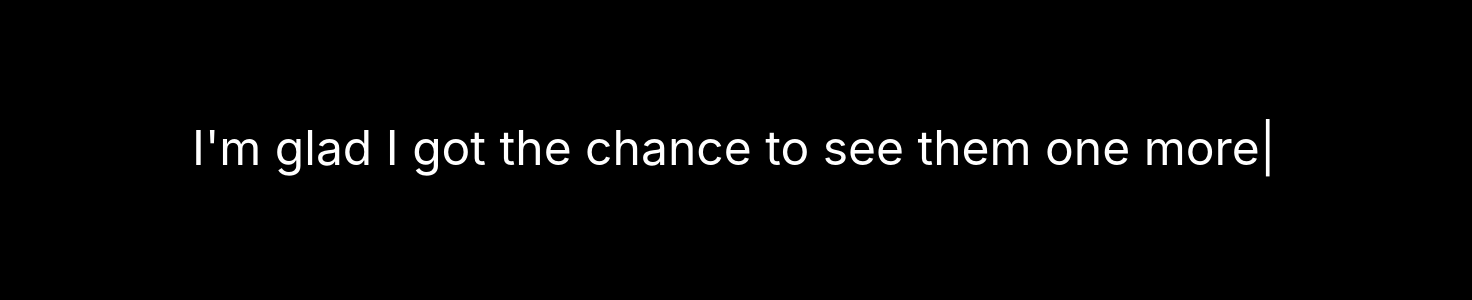
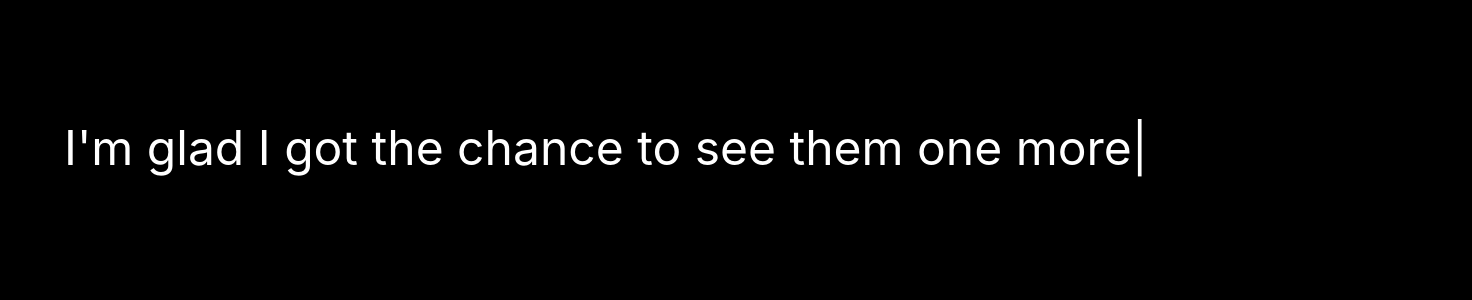
Before and after one commit to joal7299/Capstone, a React (Create React App) app: page /end in a window 1280 px wide. Shown: the top 300 px of the page, 1472 px wide, since content can reach past the window. Built offline with nearby package versions, Linux system fonts and the light colour scheme.

Commit message:
actual final changes!

```diff
--- a/src/components/End.js
+++ b/src/components/End.js
@@ -15,7 +15,7 @@ class End extends React.Component {
         return (
             <div>
                 <div className="typed">
-                    <Typed className="typedIntro" strings={["I'm going to miss all of them so much.","I'm glad I got the chance to see them one more time.","It makes me feel better that they have each other to rely on,", "I just wish I had a little more time.", "I'm really thankful I was able to help the move on before I go.", "I'll see you all soon, I'm sure.","goodbye."]}
+                    <Typed className="typedEnd" strings={["I'm going to miss all of them so much.","I'm glad I got the chance to see them one more time.","It makes me feel better that they have each other to rely on,", "I just wish I had a little more time.", "I'm really thankful I was able to help them move on before I go.", "I'll see you all soon, I'm sure.","goodbye."]}
                            fadeOut={true}
                            typeSpeed={35} onComplete={()=>{setTimeout(function() {this.setState({complete:true})}.bind(this),
                         2000)}}
--- a/src/components/Parent.js
+++ b/src/components/Parent.js
@@ -28,7 +28,6 @@ class Parent extends React.Component {
                 <Hover noHoverSvg={<Bed className="Bed"/>} hoverSvg={<Bed cursor="pointer" onClick={()=> window.location.href="Bed"} className="Bed"/>}/>
                 <Hover noHoverSvg={<Desk className="Desk"/>} hoverSvg={<Desk cursor="pointer" onClick={()=> window.location.href="Desk"} className="Desk"/>}/>
                 <Hover noHoverSvg={<Trash className="Trash"/>} hoverSvg={<Trash cursor="pointer" onClick={()=> window.location.href="Trash"} className="Trash"/>}/>
-                <Hover noHoverSvg={<Home className="Home"/>} hoverSvg={<Home cursor="pointer" onClick={()=> window.location.href="Home"} className="Home"/>}/>
                 {/* <Room /> */}
 
 
--- a/src/components/style.css
+++ b/src/components/style.css
@@ -226,6 +226,12 @@ h1 {
     text-align: center;
     transform:translate(20%, 500%);
 }
+
+.typedEnd {
+    font-size: 3em;
+    text-align: center;
+    /*transform:translate(50%, 500%);*/
+}
 .note {
     height: 10%;
     cursor: pointer;
@@ -241,7 +247,7 @@ h1 {
 }
 
 .typed {
-    transform:translate(15%, 200%);
+    transform:translate(5%, 200%);
     z-index: 30;
     background-color: black;
     color:white;
```
